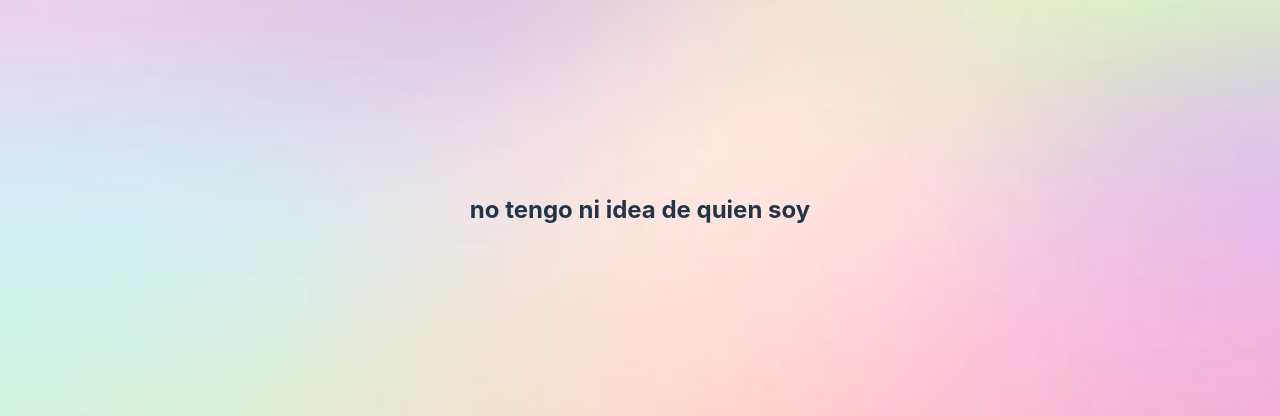
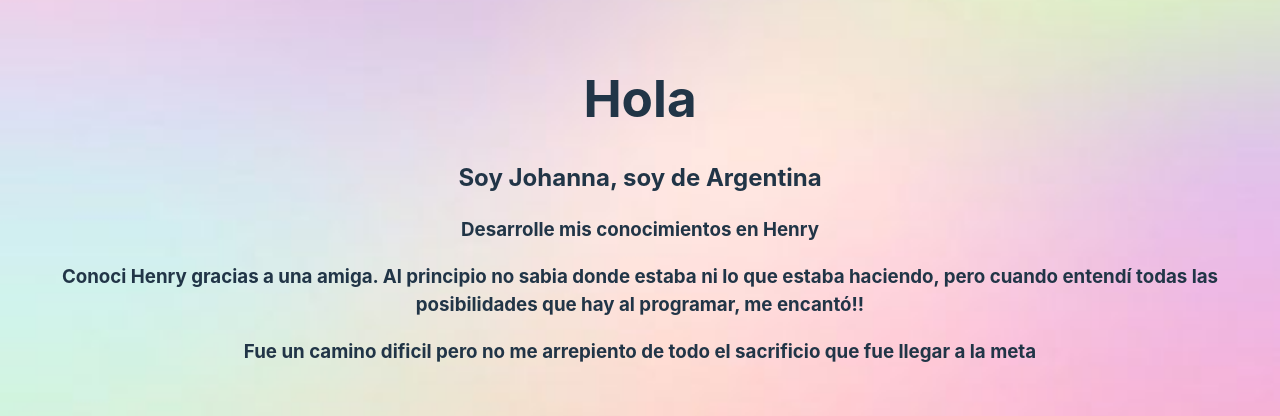
Before and after one commit to joha152/portfolio, a React (Vite) app: page /sobremi in a window 1280 px wide. Shown: the part 190-606 px from the top of the page. Built offline with nearby package versions, Linux system fonts and the light colour scheme; a web font is replaced by a local one.

Commit message:
sobre mi

```diff
--- a/src/componentes/sobreMi/SobreMi.jsx
+++ b/src/componentes/sobreMi/SobreMi.jsx
@@ -5,7 +5,14 @@ const SobreMi = ()=> {
 
     return(
         <>
-      <h2>no tengo ni idea de quien soy </h2>
+      <h1>Hola</h1>
+      <h2>Soy Johanna, soy de Argentina</h2>
+      <h3>Desarrolle mis conocimientos en Henry</h3>
+      <h3>Conoci Henry gracias a una amiga. Al principio no sabia donde estaba ni lo que estaba haciendo,
+         pero cuando entendí todas las posibilidades que hay al programar, me encantó!!
+      </h3>
+      <h3>Fue un camino dificil pero no me arrepiento de todo el sacrificio que fue llegar a la meta</h3>
+
         </>
     )
 
```
